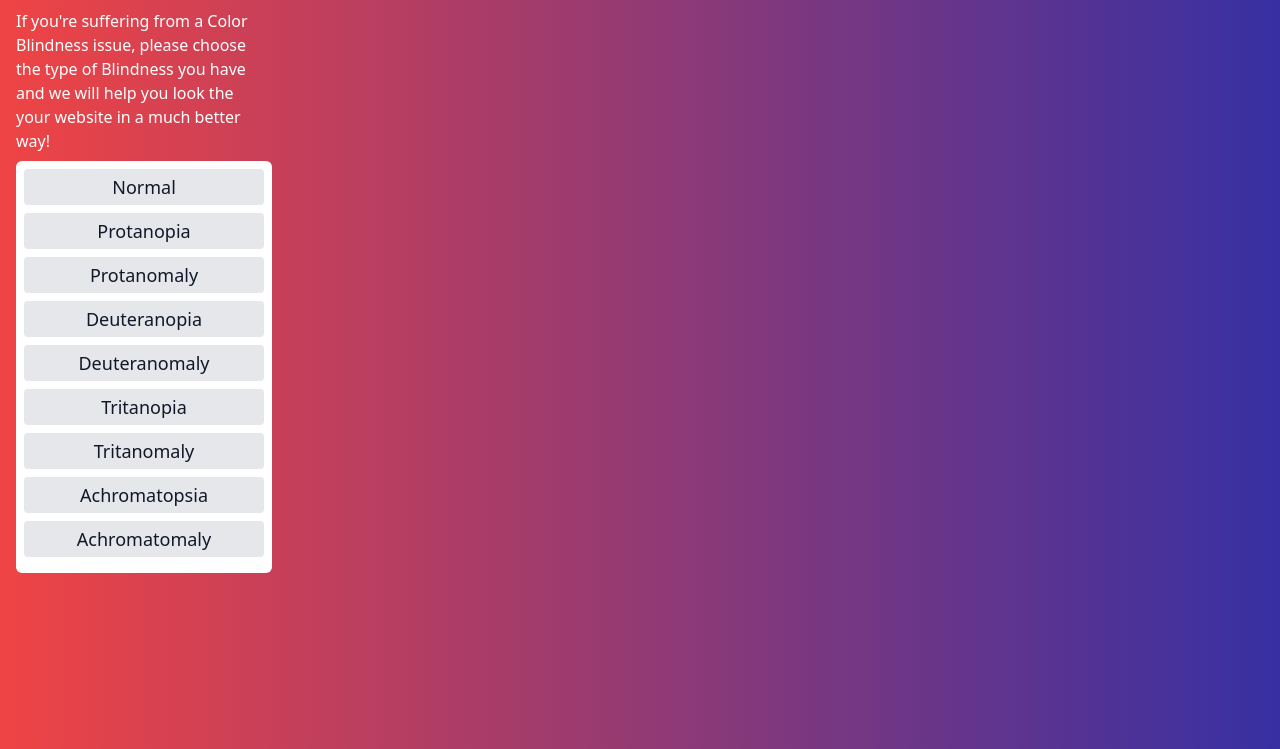
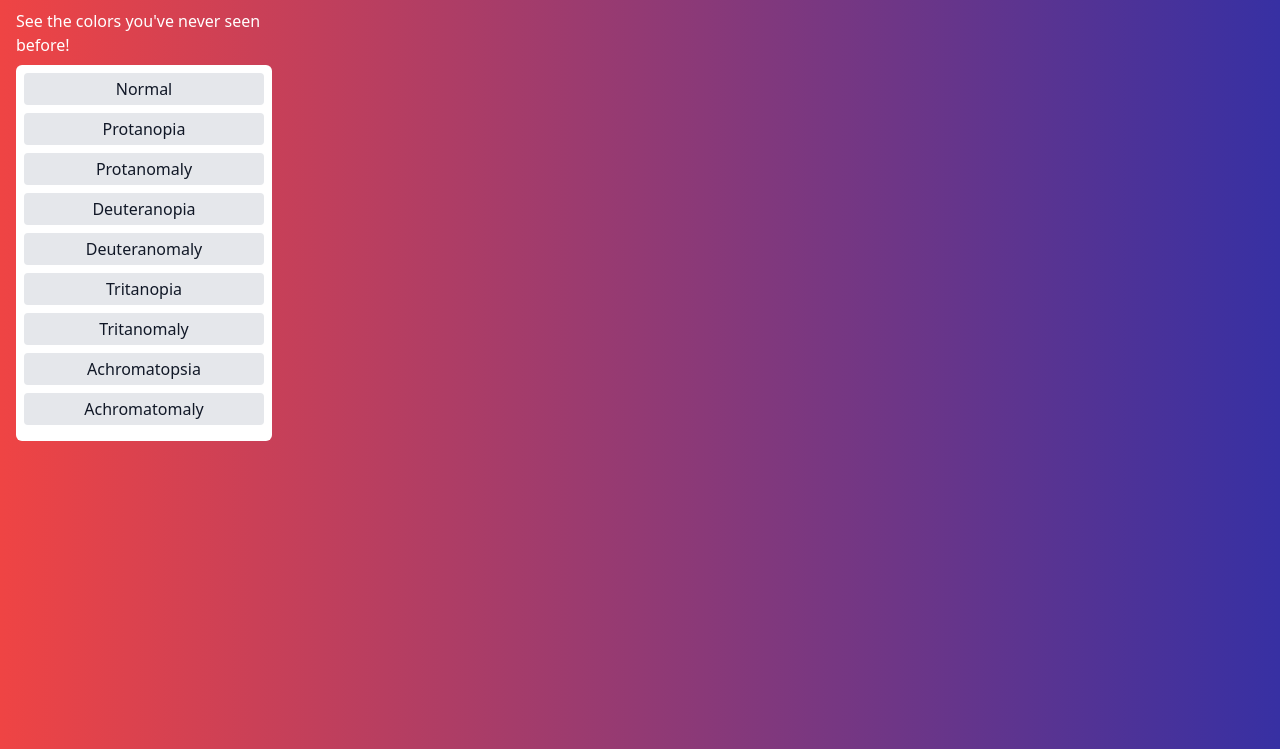
Before and after one commit to sandipndev/colorsive, a browser extension: page src/index.html in a window 1280 px wide. Shown: the part 51-800 px from the top of the page. Drawn offline with nearby package versions, Linux system fonts and the light colour scheme.

Commit message:
height control

```diff
--- a/src/index.html
+++ b/src/index.html
@@ -16,56 +16,52 @@
       <div class="ml-2">Colorsive</div>
     </header>
     <main class="flex flex-col">
-      <div class="mb-2 text-base">
-        If you're suffering from a Color Blindness issue, please choose the type
-        of Blindness you have and we will help you look the your website in a
-        much better way!
-      </div>
+      <div class="mb-2 text-base">See the colors you've never seen before!</div>
       <div
         class="bg-white rounded-md text-gray-900 p-2 flex flex-col justify-center"
       >
         <button
-          class="bg-gray-200 px-2 py-1 hover:bg-gray-400 text-lg font-medium text-gray-900 w-full rounded mb-2"
+          class="bg-gray-200 px-2 py-1 hover:bg-gray-400 text-base font-medium text-gray-900 w-full rounded mb-2"
         >
           Normal
         </button>
         <button
-          class="bg-gray-200 px-2 py-1 hover:bg-gray-400 text-lg font-medium text-gray-900 w-full rounded mb-2"
+          class="bg-gray-200 px-2 py-1 hover:bg-gray-400 text-base font-medium text-gray-900 w-full rounded mb-2"
         >
           Protanopia
         </button>
         <button
-          class="bg-gray-200 px-2 py-1 hover:bg-gray-400 text-lg font-medium text-gray-900 w-full rounded mb-2"
+          class="bg-gray-200 px-2 py-1 hover:bg-gray-400 text-base font-medium text-gray-900 w-full rounded mb-2"
         >
           Protanomaly
         </button>
         <button
-          class="bg-gray-200 px-2 py-1 hover:bg-gray-400 text-lg font-medium text-gray-900 w-full rounded mb-2"
+          class="bg-gray-200 px-2 py-1 hover:bg-gray-400 text-base font-medium text-gray-900 w-full rounded mb-2"
         >
           Deuteranopia
         </button>
         <button
-          class="bg-gray-200 px-2 py-1 hover:bg-gray-400 text-lg font-medium text-gray-900 w-full rounded mb-2"
+          class="bg-gray-200 px-2 py-1 hover:bg-gray-400 text-base font-medium text-gray-900 w-full rounded mb-2"
         >
           Deuteranomaly
         </button>
         <button
-          class="bg-gray-200 px-2 py-1 hover:bg-gray-400 text-lg font-medium text-gray-900 w-full rounded mb-2"
+          class="bg-gray-200 px-2 py-1 hover:bg-gray-400 text-base font-medium text-gray-900 w-full rounded mb-2"
         >
           Tritanopia
         </button>
         <button
-          class="bg-gray-200 px-2 py-1 hover:bg-gray-400 text-lg font-medium text-gray-900 w-full rounded mb-2"
+          class="bg-gray-200 px-2 py-1 hover:bg-gray-400 text-base font-medium text-gray-900 w-full rounded mb-2"
         >
           Tritanomaly
         </button>
         <button
-          class="bg-gray-200 px-2 py-1 hover:bg-gray-400 text-lg font-medium text-gray-900 w-full rounded mb-2"
+          class="bg-gray-200 px-2 py-1 hover:bg-gray-400 text-base font-medium text-gray-900 w-full rounded mb-2"
         >
           Achromatopsia
         </button>
         <button
-          class="bg-gray-200 px-2 py-1 hover:bg-gray-400 text-lg font-medium text-gray-900 w-full rounded mb-2"
+          class="bg-gray-200 px-2 py-1 hover:bg-gray-400 text-base font-medium text-gray-900 w-full rounded mb-2"
         >
           Achromatomaly
         </button>
```
